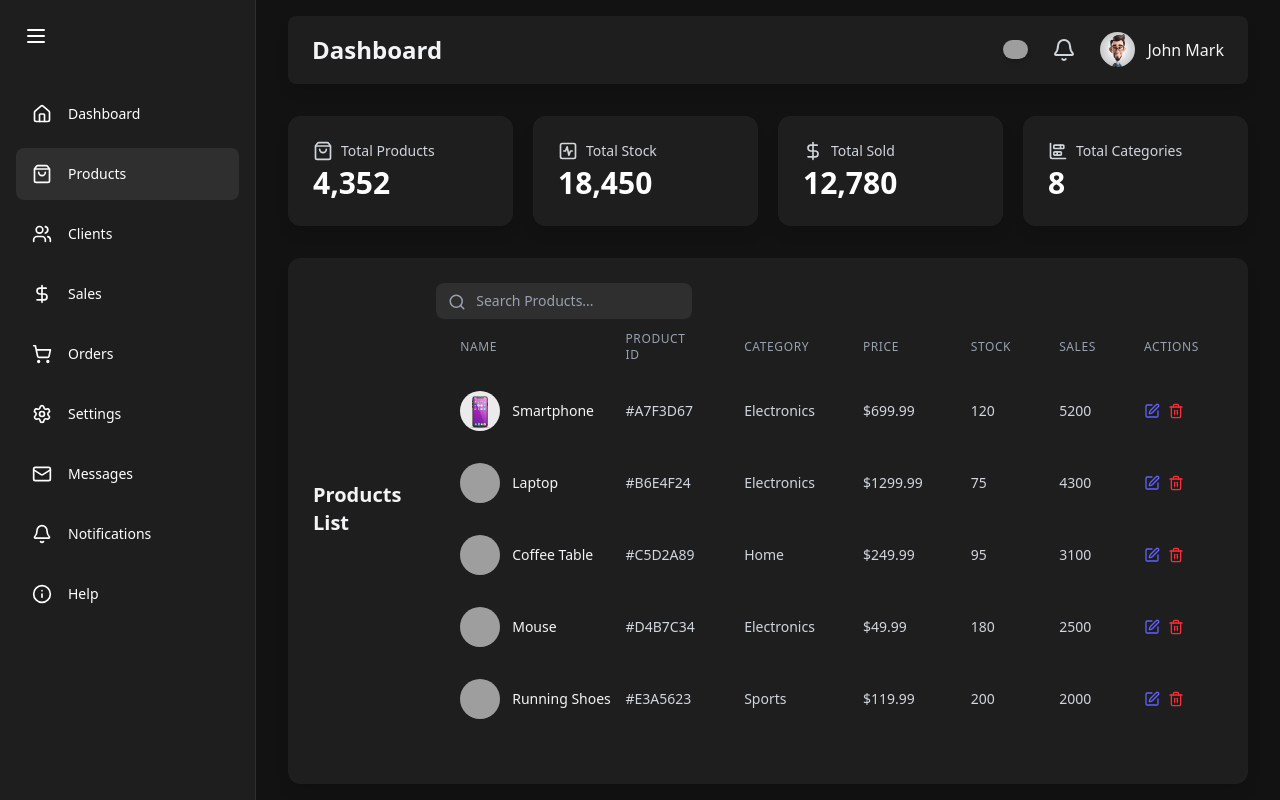
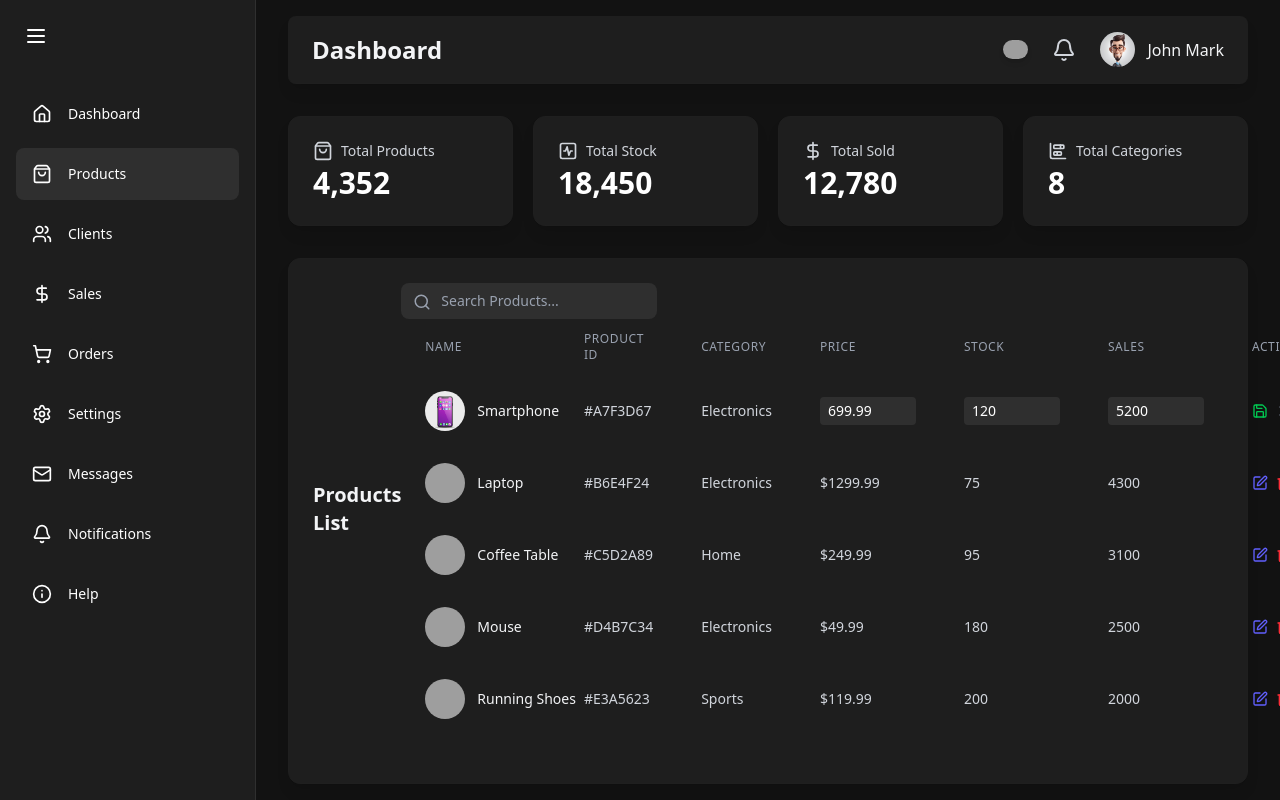
Before and after one commit to Gbolly-code/Admin-dashboard, a Next.js app: page /products in a window 1280 px wide. Both pictures are taken after a click on the button 1151 px from the left and 411 px from the top of the page. Built offline with nearby package versions, Linux system fonts and the light colour scheme; grey boxes are pictures that could not be loaded.

Commit message:
added the delete button and confirmation

```diff
--- a/components/ProductsTable.jsx
+++ b/components/ProductsTable.jsx
@@ -4,13 +4,16 @@ import React, { useState } from 'react'
 import Image from 'next/image'
 import productData from "../public/data/data.json"
 import { motion } from 'framer-motion'
-import { Edit, Search, Trash2 } from 'lucide-react'
+import { Edit, Search, Trash2, Save, X } from 'lucide-react'
 
 
 const ProductsTable = () => {
 
     const [products, setProducts] = useState(productData.products)
     const [searchTerm, setSearchTerm] = useState('')
+    const [editingProduct, setEditingProduct] = useState(null)
+    const [editValues, setEditValues] = useState({})
+    const [deleteConfirm, setDeleteConfirm] = useState(null)
 
     const filteredProducts = products.filter(product =>
         product.name.toLowerCase().includes(searchTerm.toLowerCase()) ||
@@ -21,7 +24,85 @@ const ProductsTable = () => {
         product.sales.toString().includes(searchTerm)
     )
 
+    // Edit functions
+    const handleEdit = (product) => {
+        setEditingProduct(product.id)
+        setEditValues({
+            price: product.price,
+            stock: product.stock,
+            sales: product.sales
+        })
+    }
+
+    const handleSave = (productId) => {
+        setProducts(products.map(product =>
+            product.id === productId
+                ? { ...product, ...editValues }
+                : product
+        ))
+        setEditingProduct(null)
+        setEditValues({})
+    }
+
+    const handleCancel = () => {
+        setEditingProduct(null)
+        setEditValues({})
+    }
+
+    const handleInputChange = (field, value) => {
+        setEditValues(prev => ({
+            ...prev,
+            [field]: field === 'price' ? parseFloat(value) || 0 : parseInt(value) || 0
+        }))
+    }
+
+    // Delete functions
+    const handleDelete = (productId) => {
+        setDeleteConfirm(productId)
+    }
+
+    const confirmDelete = (productId) => {
+        setProducts(products.filter(product => product.id !== productId))
+        setDeleteConfirm(null)
+    }
+
+    const cancelDelete = () => {
+        setDeleteConfirm(null)
+    }
+
   return (
+    <>
+      {/* Delete Confirmation Dialog */}
+      {deleteConfirm && (
+        <div className="fixed inset-0 bg-black bg-opacity-50 flex items-center justify-center z-50">
+          <motion.div
+            className="bg-[#1e1e1e] border border-[#1f1f1f] rounded-xl p-6 max-w-md mx-4"
+            initial={{ opacity: 0, scale: 0.9 }}
+            animate={{ opacity: 1, scale: 1 }}
+            transition={{ duration: 0.2 }}
+          >
+            <h3 className="text-lg font-semibold text-gray-100 mb-4">Confirm Delete</h3>
+            <p className="text-gray-300 mb-6">
+              Are you sure you want to delete this product? This action cannot be undone.
+            </p>
+            <div className="flex space-x-3">
+              <button
+                onClick={() => confirmDelete(deleteConfirm)}
+                className="bg-red-600 hover:bg-red-700 text-white px-4 py-2 rounded-lg transition duration-200"
+              >
+                Delete
+              </button>
+              <button
+                onClick={cancelDelete}
+                className="bg-gray-600 hover:bg-gray-700 text-white px-4 py-2 rounded-lg transition duration-200"
+              >
+                Cancel
+              </button>
+            </div>
+          </motion.div>
+        </div>
+      )}
+
       <motion.div className='bg-[#1e1e1e] backdrop-blur-md shadow-lg rounded-xl
       p-4 md:p-6 border border-[#1f1f1f] mx-2 md:mx-0
       mb-8'
@@ -95,23 +176,61 @@ const ProductsTable = () => {
                                             </div>
 
                                             <div className='flex space-x-1 -mt-1 -mr-1'>
-                                                <button className='text-indigo-500 hover:text-indigo-300'>
+                                                {editingProduct === product.id ? (
+                                                    <>
+                                                        <button
+                                                            onClick={() => handleSave(product.id)}
+                                                            className='text-green-500 hover:text-green-300'
+                                                        >
+                                                            <Save size={16} />
+                                                        </button>
+                                                        <button
+                                                            onClick={handleCancel}
+                                                            className='text-gray-500 hover:text-gray-300'
+                                                        >
+                                                            <X size={16} />
+                                                        </button>
+                                                    </>
+                                                ) : (
+                                                    <button
+                                                        onClick={() => handleEdit(product)}
+                                                        className='text-indigo-500 hover:text-indigo-300'
+                                                    >
                                                         <Edit size={16} />
                                                     </button>
-                                                <button className='text-red-500 hover:text-red-300'>
+                                                )}
+                                                <button
+                                                    onClick={() => handleDelete(product.id)}
+                                                    className='text-red-500 hover:text-red-300'
+                                                >
                                                     <Trash2 size={16}/>
                                                 </button>
                                             </div>
                                         </div>
                                         <div className='mt-2 text-xs text-gray-300'>
                                             <div>Category: {product.category}</div>
-                                            {["Price", "Stock", "Sales"].map((field) => (
+                                            {editingProduct === product.id ? (
+                                                ["price", "stock", "sales"].map((field) => (
+                                                    <div key={field} className='flex items-center gap-2 mb-1'>
+                                                        <span className='capitalize text-gray-400'>{field}:</span>
+                                                        <input
+                                                            type={field === 'price' ? 'number' : 'number'}
+                                                            step={field === 'price' ? '0.01' : '1'}
+                                                            value={editValues[field] || ''}
+                                                            onChange={(e) => handleInputChange(field, e.target.value)}
+                                                            className='bg-[#2f2f2f] text-white text-xs px-2 py-1 rounded w-20 focus:outline-none focus:ring-1 focus:ring-gray-500'
+                                                        />
+                                                    </div>
+                                                ))
+                                            ) : (
+                                                ["Price", "Stock", "Sales"].map((field) => (
                                                     <div key={field}>
                                                         <span className='capitalize'>
-                                                        {field}: {product[field]}{""} </span>
-                                                    <span>{product[field.toLowerCase()]}</span>
+                                                            {field}: {field === 'Price' ? `$${product[field.toLowerCase()].toFixed(2)}` : product[field.toLowerCase()]}
+                                                        </span>
                                                     </div>
-                                            ))}
+                                                ))
+                                            )}
                                         </div>
                                     </td>
 
@@ -139,17 +258,49 @@ const ProductsTable = () => {
 
                                     {["price", "stock", "sales"].map((field) => (
                                         <td key={field} className='hidden md:table-cell px-6 py-4 whitespace-nowrap text-sm text-gray-300'>
-                                            {field === "price" ? `$${product[field].toFixed(2)}`
-                                            : product[field]}
+                                            {editingProduct === product.id ? (
+                                                <input
+                                                    type="number"
+                                                    step={field === 'price' ? '0.01' : '1'}
+                                                    value={editValues[field] || ''}
+                                                    onChange={(e) => handleInputChange(field, e.target.value)}
+                                                    className='bg-[#2f2f2f] text-white text-sm px-2 py-1 rounded w-24 focus:outline-none focus:ring-1 focus:ring-gray-500'
+                                                />
+                                            ) : (
+                                                field === "price" ? `$${product[field].toFixed(2)}` : product[field]
+                                            )}
                                         </td>
                                     ))}
 
                                     <td className='hidden md:table-cell px-6 py-4 whitespace-nowrap text-sm font-medium'>
                                         <div className='flex space-x-2'>
-                                            <button className='text-indigo-500 hover:text-indigo-300'>
+                                            {editingProduct === product.id ? (
+                                                <>
+                                                    <button
+                                                        onClick={() => handleSave(product.id)}
+                                                        className='text-green-500 hover:text-green-300'
+                                                    >
+                                                        <Save size={16} />
+                                                    </button>
+                                                    <button
+                                                        onClick={handleCancel}
+                                                        className='text-gray-500 hover:text-gray-300'
+                                                    >
+                                                        <X size={16} />
+                                                    </button>
+                                                </>
+                                            ) : (
+                                                <button
+                                                    onClick={() => handleEdit(product)}
+                                                    className='text-indigo-500 hover:text-indigo-300'
+                                                >
                                                     <Edit size={16} />
                                                 </button>
-                                            <button className='text-red-500 hover:text-red-300'>
+                                            )}
+                                            <button
+                                                onClick={() => handleDelete(product.id)}
+                                                className='text-red-500 hover:text-red-300'
+                                            >
                                                 <Trash2 size={16}/>
                                             </button>
                                         </div>
@@ -163,6 +314,7 @@ const ProductsTable = () => {
             </div>
         </div>
       </motion.div>
+    </>
   )
 }
 
```
Lines whose indentation alone changed are shown as unchanged.
